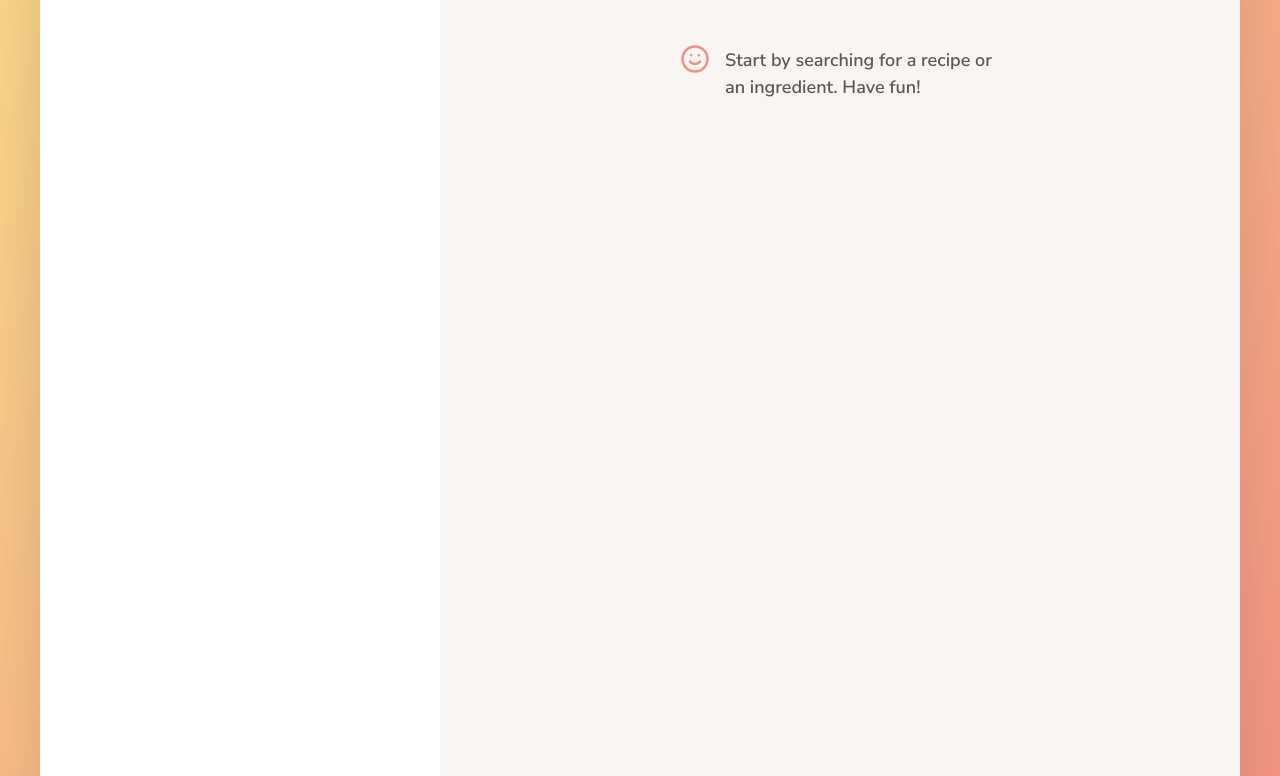
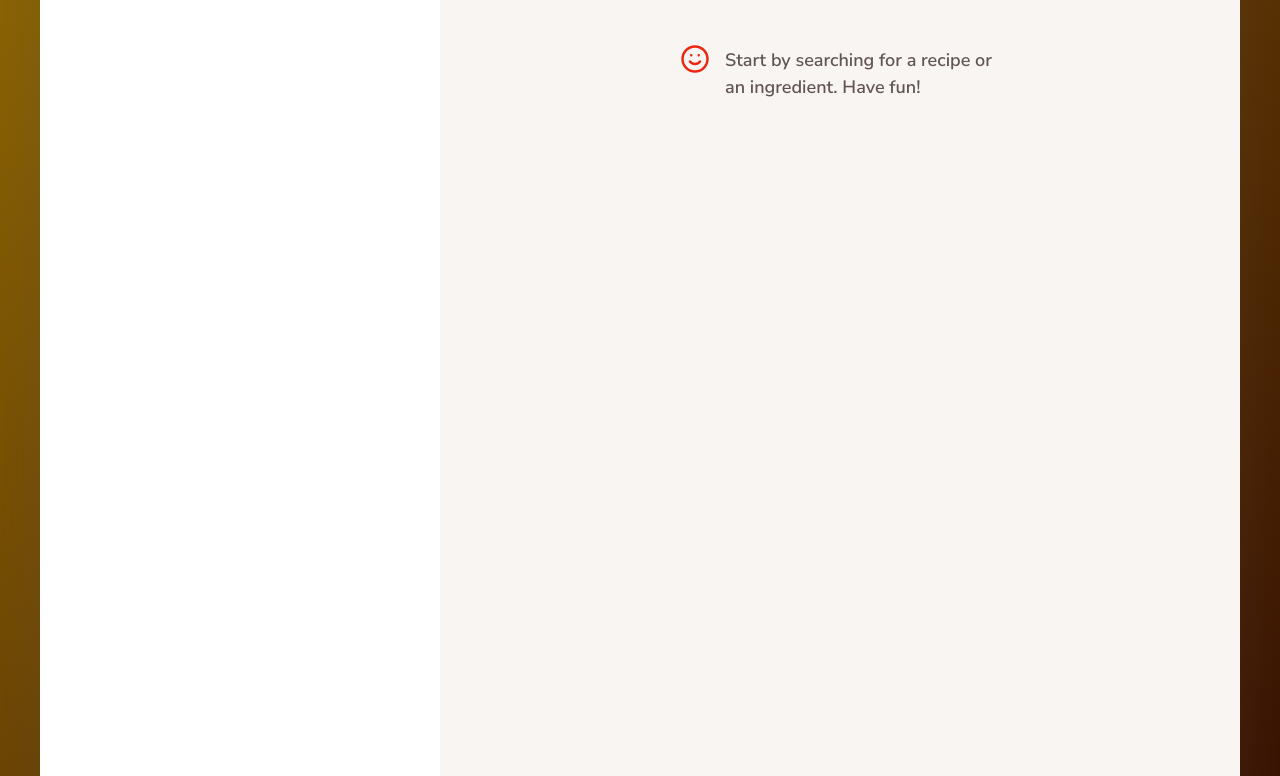
Before and after one commit to idan-dover/forkify, a website built with Parcel: page index.html in a window 1280 px wide. Shown: the part 154-930 px from the top of the page. Built offline with nearby package versions, Linux system fonts and the light colour scheme.

Commit message:
color change

```diff
--- a/src/sass/_base.scss
+++ b/src/sass/_base.scss
@@ -1,7 +1,7 @@
 // $color-primary: #f59a83;
-$color-primary: #f38e82;
-$color-grad-1: #fbdb89;
-$color-grad-2: #f48982;
+$color-primary: #eb2913;
+$color-grad-1: #916903;
+$color-grad-2: #2b0401;
 
 $color-grey-light-1: #f9f5f3; // Light background
 $color-grey-light-2: #f2efee; // Light lines
```
